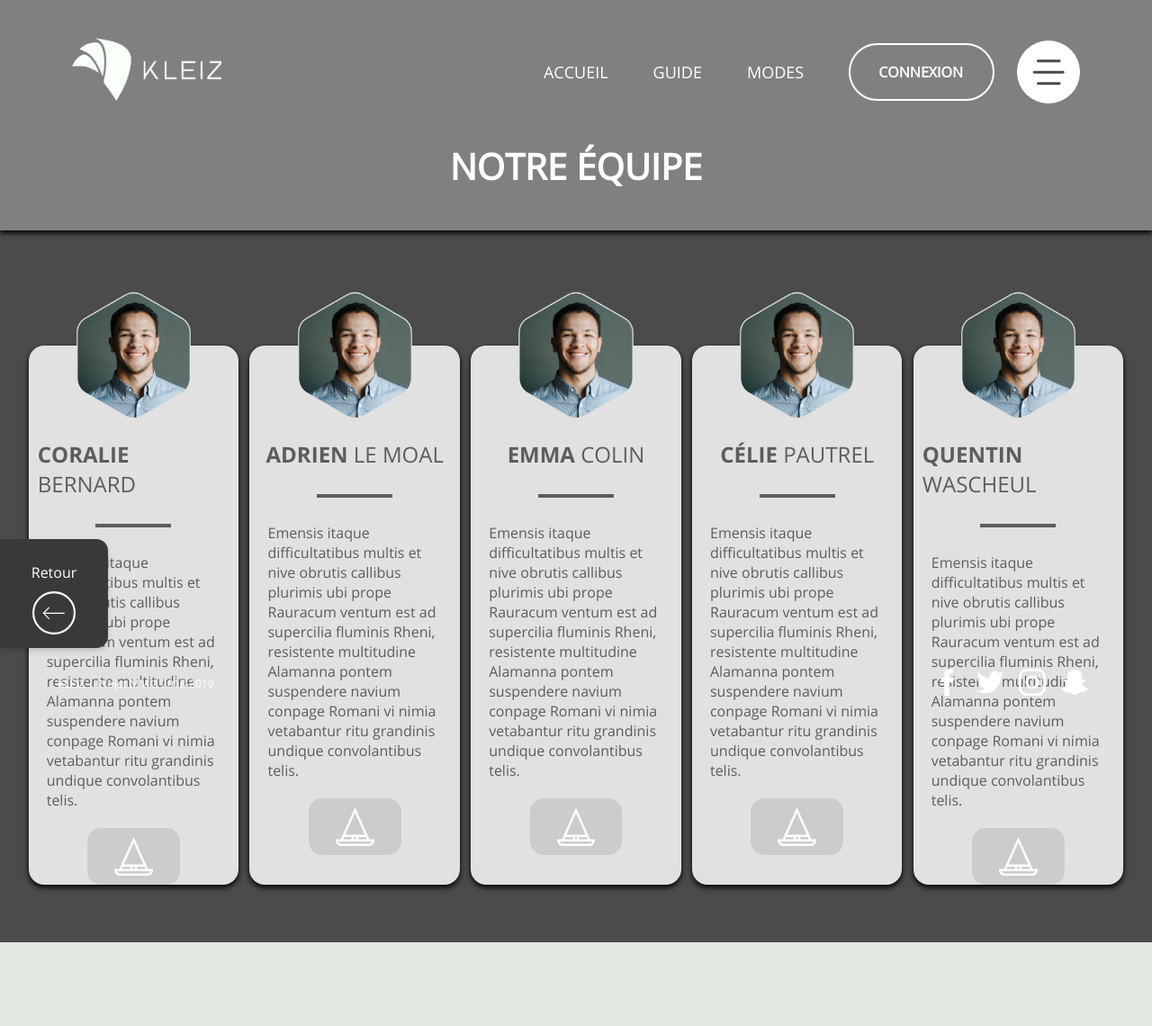
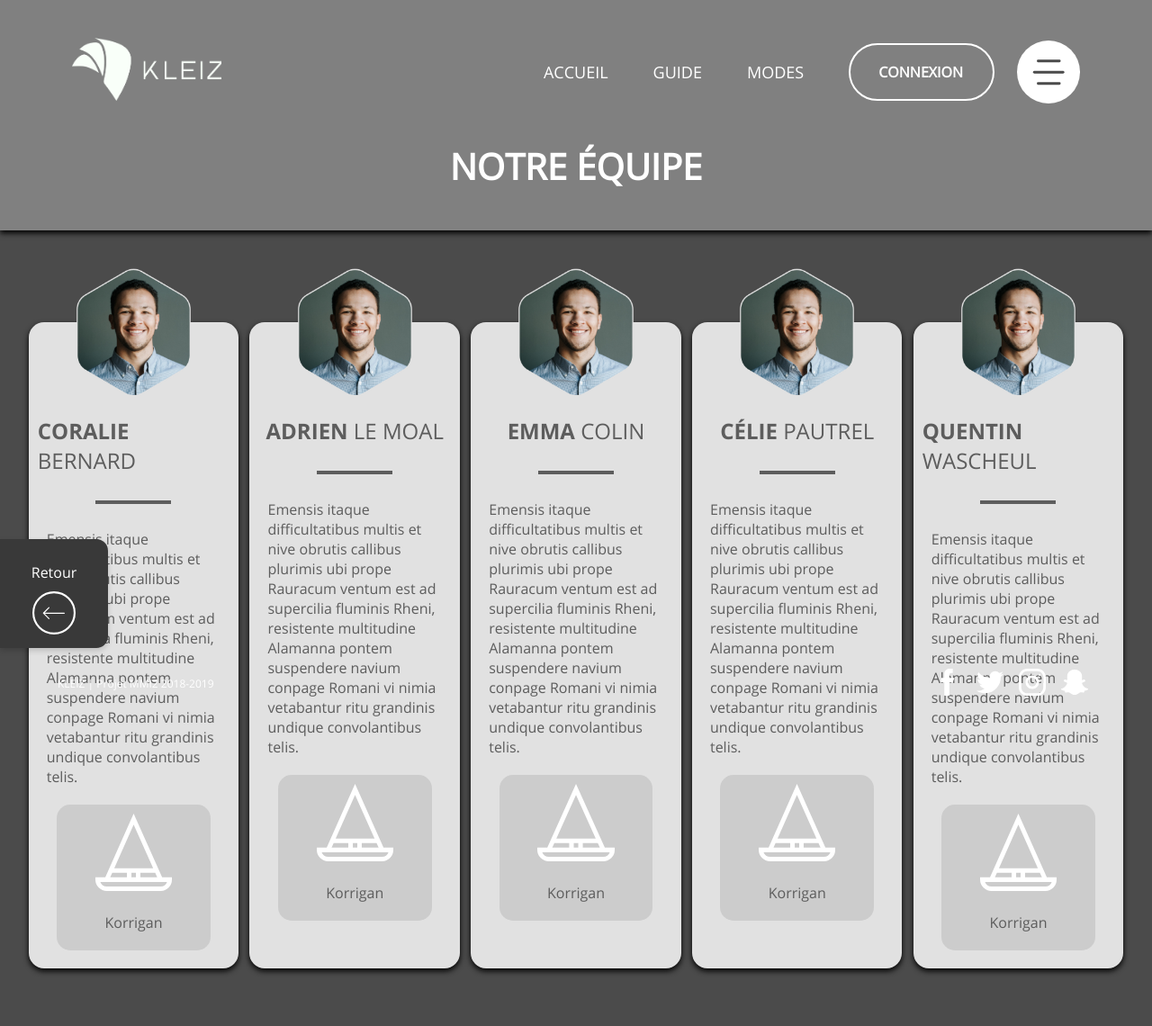
Before and after one commit to AdrienLM/broc, a PHP site: page /equipe.php in a window 1280 px wide. Shown: the whole page at 90% size. Before the commit the page ends 1047 px from the top, so only its background shows below. Run offline with PHP 8.4, Linux system fonts and the light colour scheme.

Commit message:
equipe en attente

```diff
--- a/css/styleEquipe.css
+++ b/css/styleEquipe.css
@@ -46,10 +46,6 @@ footer a{
     padding-bottom: 50px;
 }
 
-nav {
-    height: 60%;
-}
-
 h1 {
     font-size: 40px;
     font-family: 'Open Sans', sans-serif;
@@ -62,7 +58,7 @@ h1 {
     position: relative;
     display: flex;
     justify-content: space-around;
-    margin-top: 10%;
+    margin-top: 8%;
     margin-bottom: 5%;
     color: #5D5D5D;
     padding: 0 2%;
@@ -80,16 +76,22 @@ h1 {
     border-radius: 17px;
 }
 
-#equipe img:first-child{
+#equipe>div>img{
     width: 70%;
     margin-top: -30%;
 }
 
-#equipe img:last-child{
-    width: 20%;
-    padding: 10px 30px;
+#equipe div div{
+    text-align: center;
+    margin-bottom: 20px;
+    padding: 10px 0 0 0;
+    width: 80%;
     background-color: #ccc;
     border-radius: 15px;
+}
+
+#equipe div div img{
+    width: 50%;
 }
 
 #equipe p{
--- a/equipe.php
+++ b/equipe.php
@@ -5,7 +5,7 @@
 
     <head>
         <meta charset="utf-8">
-        <title>KLEIZ | CONDITIONS D'UTILISATION</title>
+        <title>KLEIZ | NOTRE EQUIPE</title>
         <meta name="description" content="">
         <link rel="stylesheet" href="css/styleMenu.css">
         <link rel="stylesheet" href="css/styleEquipe.css">
@@ -43,35 +43,50 @@
                 <h2><span>Coralie</span> Bernard</h2>
                 <hr/>
                 <p>Emensis itaque difficultatibus multis et nive obrutis callibus plurimis ubi prope Rauracum ventum est ad supercilia fluminis Rheni, resistente multitudine Alamanna pontem suspendere navium conpage Romani vi nimia vetabantur ritu grandinis undique convolantibus telis.</p>
-                <img src="images/icoRole.svg">
+                <div>
+                    <img src="images/icoRole.svg">
+                    <p>Korrigan</p>
+                </div>
             </div>
             <div id="adrien">
                 <img src="images/imgProfil.png">
                 <h2><span>Adrien</span> Le Moal</h2>
                 <hr/>
                 <p>Emensis itaque difficultatibus multis et nive obrutis callibus plurimis ubi prope Rauracum ventum est ad supercilia fluminis Rheni, resistente multitudine Alamanna pontem suspendere navium conpage Romani vi nimia vetabantur ritu grandinis undique convolantibus telis.</p>
-                <img src="images/icoRole.svg">
+                <div>
+                    <img src="images/icoRole.svg">
+                    <p>Korrigan</p>
+                </div>
             </div>
             <div id="emma">
                 <img src="images/imgProfil.png">
                 <h2><span>Emma</span> Colin</h2>
                 <hr/>
                 <p>Emensis itaque difficultatibus multis et nive obrutis callibus plurimis ubi prope Rauracum ventum est ad supercilia fluminis Rheni, resistente multitudine Alamanna pontem suspendere navium conpage Romani vi nimia vetabantur ritu grandinis undique convolantibus telis.</p>
-                <img src="images/icoRole.svg">
+                <div>
+                    <img src="images/icoRole.svg">
+                    <p>Korrigan</p>
+                </div>
             </div>
             <div id="celie">
                 <img src="images/imgProfil.png">
                 <h2><span>Célie</span> Pautrel</h2>
                 <hr/>
                 <p>Emensis itaque difficultatibus multis et nive obrutis callibus plurimis ubi prope Rauracum ventum est ad supercilia fluminis Rheni, resistente multitudine Alamanna pontem suspendere navium conpage Romani vi nimia vetabantur ritu grandinis undique convolantibus telis.</p>
-                <img src="images/icoRole.svg">
+                <div>
+                    <img src="images/icoRole.svg">
+                    <p>Korrigan</p>
+                </div>
             </div>
             <div id="quentin">
                 <img src="images/imgProfil.png">
                 <h2><span>Quentin</span> Wascheul</h2>
                 <hr/>
                 <p>Emensis itaque difficultatibus multis et nive obrutis callibus plurimis ubi prope Rauracum ventum est ad supercilia fluminis Rheni, resistente multitudine Alamanna pontem suspendere navium conpage Romani vi nimia vetabantur ritu grandinis undique convolantibus telis.</p>
-                <img src="images/icoRole.svg">
+                <div>
+                    <img src="images/icoRole.svg">
+                    <p>Korrigan</p>
+                </div>
             </div>
         </section>
         <div id="retour">
```
